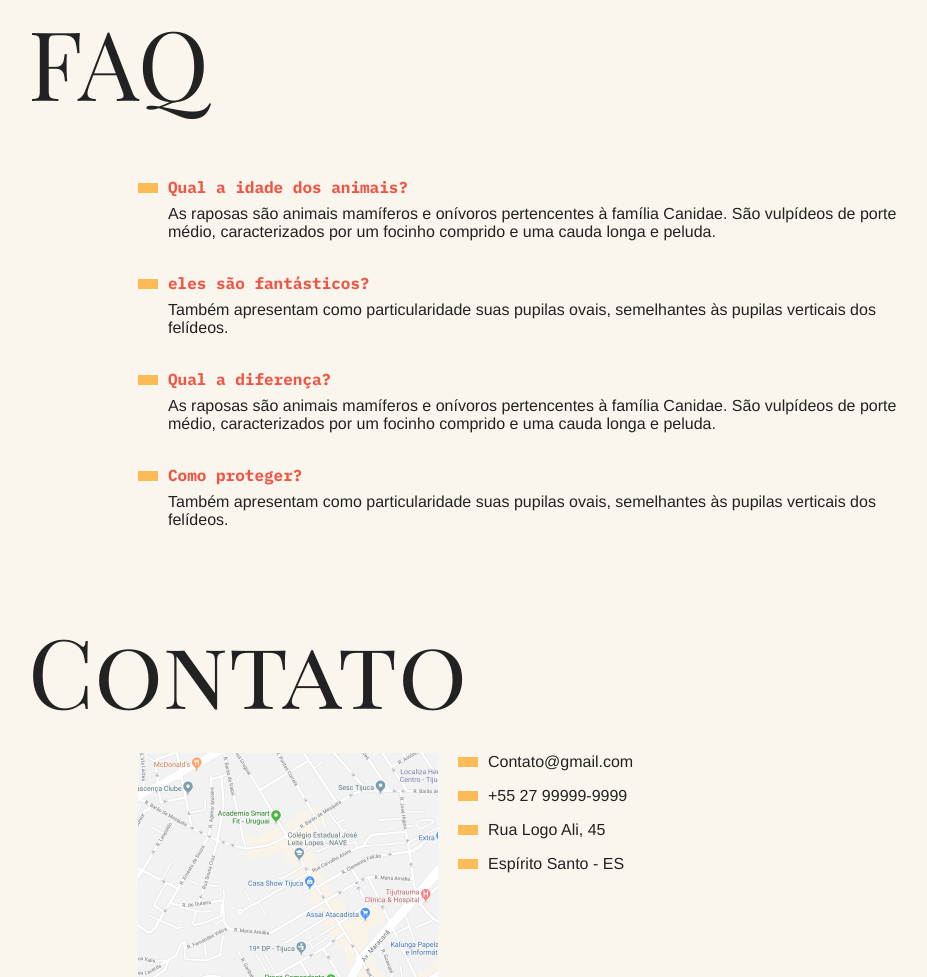
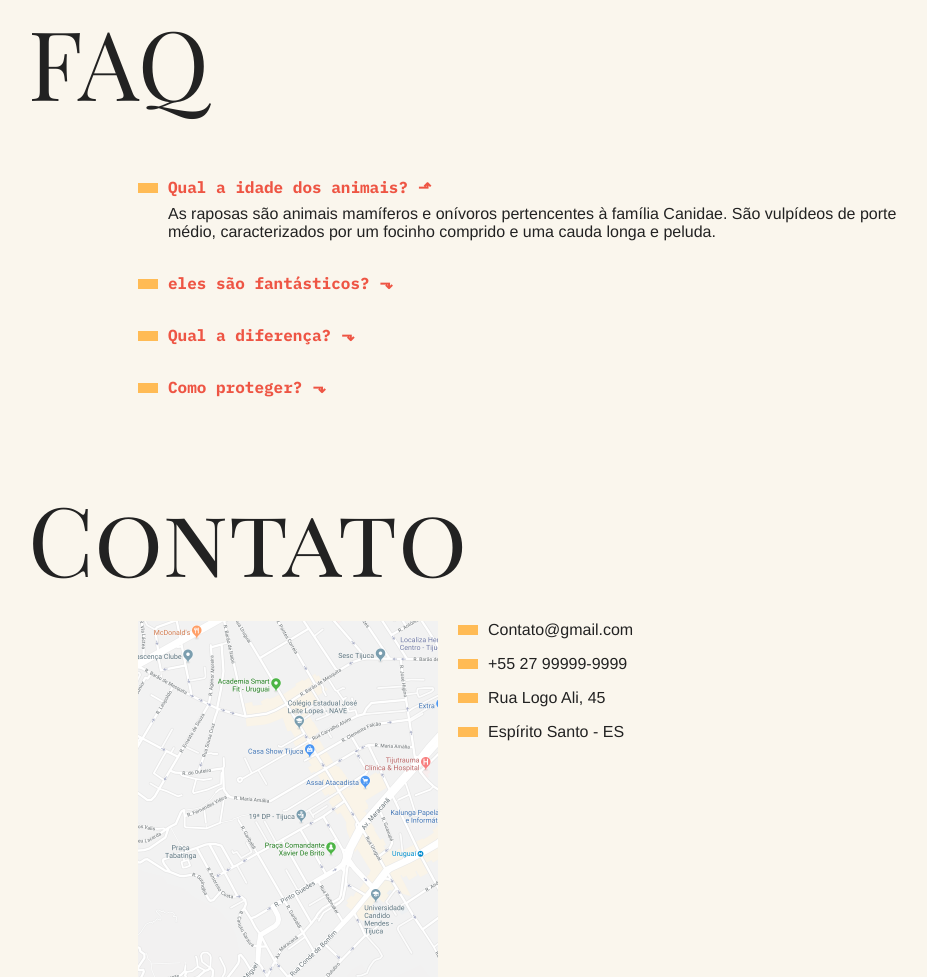
Before and after one commit to joseweverton/animais-fantasticos, a plain HTML site: page index.html in a window 1280 px wide. Shown: the part 811-1788 px from the top of the page, without its empty margins (162-1089 px from the left). Drawn offline with Linux system fonts and the light colour scheme.

Commit message:
JS - Accordion List seção Faq

```diff
--- a/index.html
+++ b/index.html
@@ -165,7 +165,7 @@
 
     <section class="grid-section faq" id="faq">
       <h1 class="titulo">FAQ</h1>
-      <dl class="faq-lista">
+      <dl class="faq-lista js-accordion">
         <dt>Qual a idade dos animais?</dt>
         <dd>
           As raposas são animais mamíferos e onívoros pertencentes à família
--- a/script.js
+++ b/script.js
@@ -1,3 +1,4 @@
+const initTabNav = () => {
   const tabMenu = document.querySelectorAll(".js-tabmenu li");
   const tabContent = document.querySelectorAll(".js-tabcontent section");
 
@@ -18,3 +19,26 @@ if (tabMenu.length && tabContent.length) {
       });
     });
   }
+};
+
+const initAccordion = () => {
+  const accordionList = document.querySelectorAll(".js-accordion dt");
+  const activeClass = "ativo";
+
+  if (accordionList.length) {
+    accordionList[0].classList.add(activeClass);
+    accordionList[0].nextElementSibling.classList.add(activeClass);
+
+    const activeAccordion = (event) => {
+      event.currentTarget.classList.toggle(activeClass);
+      event.currentTarget.nextElementSibling.classList.toggle(activeClass);
+    };
+
+    accordionList.forEach((item) => {
+      item.addEventListener("click", activeAccordion);
+    });
+  }
+};
+
+initTabNav();
+initAccordion();
--- a/style.css
+++ b/style.css
@@ -233,3 +233,32 @@ body {
         transform: translate3d(0, 0, 0);
     }
 }
+
+.js .js-accordion dd {
+    display: none;
+}
+
+.js-accordion dt::after {
+    content: '⬎';
+    margin-left: 10px;
+}
+
+.js-accordion dt.ativo::after {
+    content: '⬏';
+
+}
+
+.js-accordion dd.ativo {
+    display: block;
+    animation: slideDown 1s forwards;
+}
+
+
+@keyframes slideDown {
+    from {
+        opacity: 0;
+    }
+    to {
+        opacity: 1;
+    }
+}
```
Lines whose indentation alone changed are shown as unchanged.
